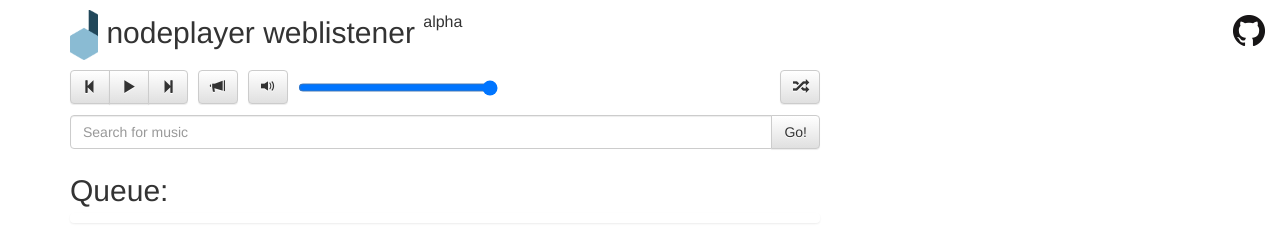
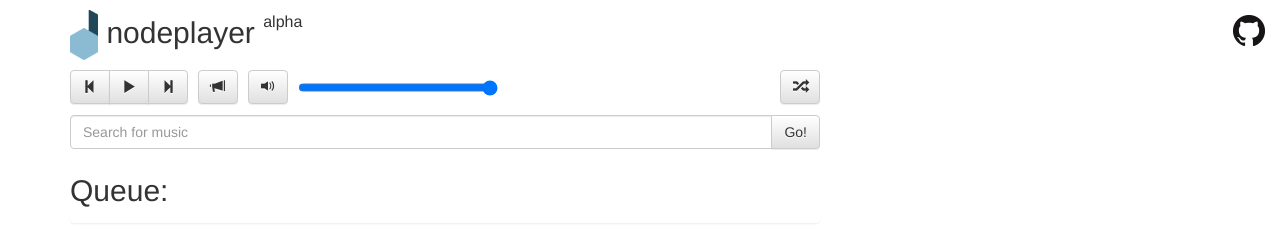
Before and after one commit to FruitieX/nodeplayer-plugin-weblistener, a website: page client/index.html in a window 1280 px wide. Drawn offline with Linux system fonts and the light colour scheme; no server answers.

Commit message:
remove weblistener from displayed name

```diff
--- a/client/index.html
+++ b/client/index.html
@@ -5,7 +5,7 @@
         <meta http-equiv="X-UA-Compatible" content="IE=edge">
         <meta name="viewport" content="width=device-width, initial-scale=1">
 
-        <title>nodeplayer weblistener</title>
+        <title>nodeplayer</title>
 
         <link rel="stylesheet" href="css/bootstrap.min.css">
         <link rel="stylesheet" href="css/bootstrap-theme.min.css">
@@ -20,7 +20,7 @@
     </head>
     <body>
         <div class="container">
-            <div class="logo"><img src="media/logo.png" /> nodeplayer weblistener <sup><sup>alpha</sup></sup></div>
+            <div class="logo"><img src="media/logo.png" /> nodeplayer <sup><sup>alpha</sup></sup></div>
 
             <div class="row">
                 <div class="col-lg-8">
```
